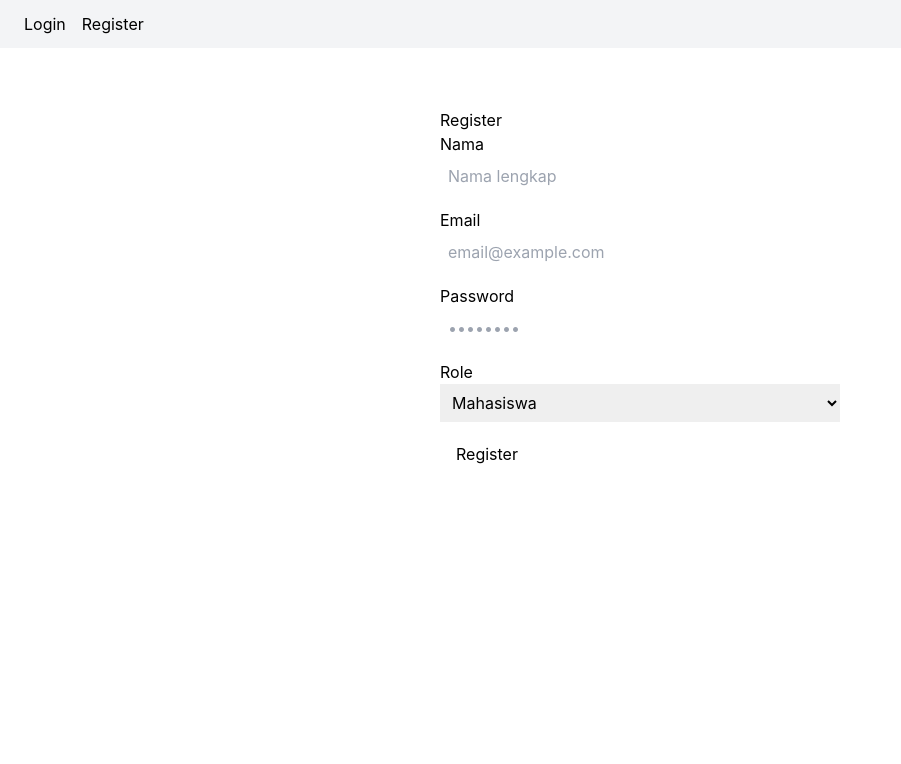
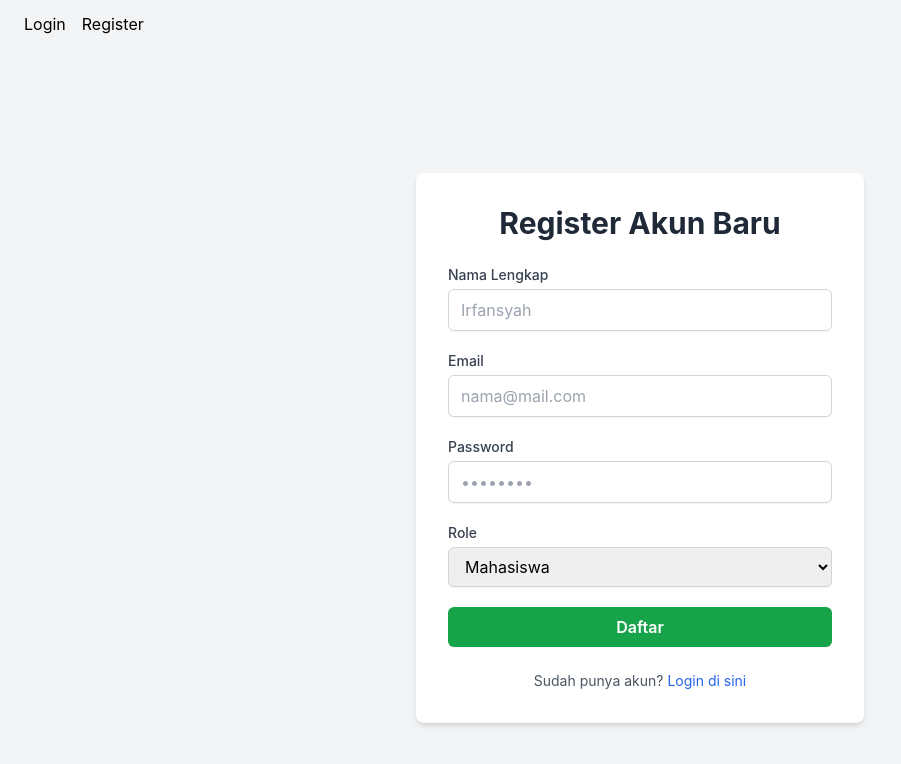
Before and after one commit to E-PPAW-TI503P-2025/PRKPAW_20230140223, a React (Create React App) app in the folder 20230140223-react/: page /register in a window 1280 px wide. Shown: the top 764 px of the page, without its empty margins (0-901 px from the left). Built offline with nearby package versions, Linux system fonts and the light colour scheme.

Commit message:
Enhance RegisterPage with API integration for user registration and improved UI

```diff
--- a/20230140223-react/src/components/RegisterPage.js
+++ b/20230140223-react/src/components/RegisterPage.js
@@ -1,76 +1,167 @@
 // src/components/RegisterPage.js
 import React, { useState } from 'react';
+import axios from 'axios';
+import { useNavigate, Link } from 'react-router-dom';
 
 function RegisterPage() {
   const [nama, setNama] = useState('');
   const [email, setEmail] = useState('');
   const [password, setPassword] = useState('');
-  const [role, setRole] = useState('mahasiswa');
-  const [message, setMessage] = useState('');
+  const [role, setRole] = useState('mahasiswa'); // default
+  const [error, setError] = useState(null);
+  const [successMsg, setSuccessMsg] = useState(null);
 
-  const handleSubmit = (e) => {
+  const navigate = useNavigate();
+
+  const handleSubmit = async (e) => {
     e.preventDefault();
-    // NANTI di sini kita panggil API /api/auth/register
-    console.log('Register dengan:', { nama, email, password, role });
-    setMessage('Ini contoh register dummy (belum terhubung ke backend).');
+    setError(null);
+    setSuccessMsg(null);
+
+    try {
+      // Kirim data ke backend
+      const response = await axios.post(
+        'http://localhost:3001/api/auth/register',
+        {
+          nama,
+          email,
+          password,
+          role,
+        }
+      );
+
+      // Jika sukses
+      setSuccessMsg(response.data.message || 'Registrasi berhasil');
+
+      // Optional: sedikit delay biar user sempat lihat pesan sukses
+      setTimeout(() => {
+        navigate('/login');
+      }, 800);
+    } catch (err) {
+      // Tangani error dari backend
+      const msg =
+        err.response?.data?.message || 'Registrasi gagal. Silakan coba lagi.';
+      setError(msg);
+    }
   };
 
   return (
-    <div style={{ maxWidth: 400, margin: '60px auto', textAlign: 'left' }}>
-      <h2>Register</h2>
+    <div className="min-h-screen bg-gray-100 flex flex-col items-center justify-center p-4">
+      <div className="bg-white w-full max-w-md rounded-lg shadow-md p-8">
+        <h2 className="text-3xl font-bold text-center mb-6 text-gray-800">
+          Register Akun Baru
+        </h2>
 
-      <form onSubmit={handleSubmit}>
-        <div style={{ marginBottom: 12 }}>
-          <label>Nama</label><br />
+        <form onSubmit={handleSubmit} className="space-y-5">
+          {/* Nama */}
+          <div>
+            <label
+              htmlFor="nama"
+              className="block text-sm font-medium text-gray-700 mb-1"
+            >
+              Nama Lengkap
+            </label>
             <input
+              id="nama"
               type="text"
               value={nama}
               onChange={(e) => setNama(e.target.value)}
-            placeholder="Nama lengkap"
-            style={{ width: '100%', padding: 8, boxSizing: 'border-box' }}
+              required
+              className="w-full px-3 py-2 border border-gray-300 rounded-md shadow-sm
+                         focus:outline-none focus:ring-blue-500 focus:border-blue-500"
+              placeholder="Irfansyah"
             />
           </div>
 
-        <div style={{ marginBottom: 12 }}>
-          <label>Email</label><br />
+          {/* Email */}
+          <div>
+            <label
+              htmlFor="email"
+              className="block text-sm font-medium text-gray-700 mb-1"
+            >
+              Email
+            </label>
             <input
+              id="email"
               type="email"
               value={email}
               onChange={(e) => setEmail(e.target.value)}
-            placeholder="email@example.com"
-            style={{ width: '100%', padding: 8, boxSizing: 'border-box' }}
+              required
+              className="w-full px-3 py-2 border border-gray-300 rounded-md shadow-sm
+                         focus:outline-none focus:ring-blue-500 focus:border-blue-500"
+              placeholder="nama@mail.com"
             />
           </div>
 
-        <div style={{ marginBottom: 12 }}>
-          <label>Password</label><br />
+          {/* Password */}
+          <div>
+            <label
+              htmlFor="password"
+              className="block text-sm font-medium text-gray-700 mb-1"
+            >
+              Password
+            </label>
             <input
+              id="password"
               type="password"
               value={password}
               onChange={(e) => setPassword(e.target.value)}
+              required
+              className="w-full px-3 py-2 border border-gray-300 rounded-md shadow-sm
+                         focus:outline-none focus:ring-blue-500 focus:border-blue-500"
               placeholder="••••••••"
-            style={{ width: '100%', padding: 8, boxSizing: 'border-box' }}
             />
           </div>
 
-        <div style={{ marginBottom: 12 }}>
-          <label>Role</label><br />
+          {/* Role */}
+          <div>
+            <label
+              htmlFor="role"
+              className="block text-sm font-medium text-gray-700 mb-1"
+            >
+              Role
+            </label>
             <select
+              id="role"
               value={role}
               onChange={(e) => setRole(e.target.value)}
-            style={{ width: '100%', padding: 8 }}
+              className="w-full px-3 py-2 border border-gray-300 rounded-md shadow-sm
+                         focus:outline-none focus:ring-blue-500 focus:border-blue-500"
             >
               <option value="mahasiswa">Mahasiswa</option>
               <option value="admin">Admin</option>
             </select>
           </div>
 
-        <button type="submit" style={{ padding: '8px 16px' }}>
-          Register
+          {/* Tombol submit */}
+          <button
+            type="submit"
+            className="w-full py-2 px-4 bg-green-600 text-white font-semibold
+                       rounded-md shadow-sm hover:bg-green-700
+                       focus:outline-none focus:ring-2 focus:ring-offset-2 focus:ring-green-500"
+          >
+            Daftar
           </button>
         </form>
 
-      {message && <p style={{ marginTop: 16 }}>{message}</p>}
+        {/* Pesan error / sukses */}
+        {error && (
+          <p className="mt-4 text-sm text-red-600 text-center">{error}</p>
+        )}
+        {successMsg && (
+          <p className="mt-4 text-sm text-green-600 text-center">
+            {successMsg}
+          </p>
+        )}
+
+        {/* Link ke login */}
+        <p className="mt-6 text-sm text-center text-gray-600">
+          Sudah punya akun?{' '}
+          <Link to="/login" className="text-blue-600 hover:underline">
+            Login di sini
+          </Link>
+        </p>
+      </div>
     </div>
   );
 }
```
Lines whose indentation alone changed are shown as unchanged.
